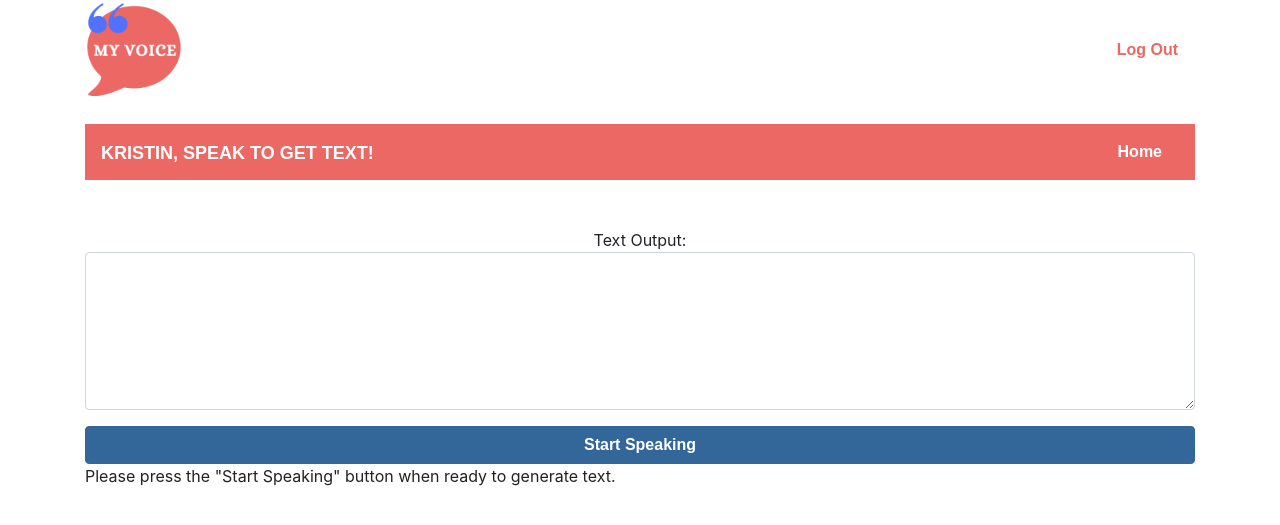
After one commit to kristcar/Speech_Output, a Django app: template SpeechOutput/SpeechOutputApp/templates/speakToText.html in a window 1280 px wide. The commit adds this page. Shown: the top 525 px of the page. Run offline with Django 3.2, Linux system fonts and the light colour scheme; the template is opened without the code that fills it: values that come from a table or form of the project are taken from there, others are empty; data comes from the database, SQL or seed files in the repository; both versions use the stored data as it was after the commit; some libraries are stand-ins or nearby versions; some web fonts are replaced.

Commit message:
added HTML form in for the speech to text page

```diff
--- /dev/null
+++ b/SpeechOutput/SpeechOutputApp/static/js/speechToText.js
@@ -0,0 +1,6 @@
+var speechRecognition = window.webkitSpeechRecognition;
+var recognition = new speechRecognition();
+
+var instructions = $("instructions");
+var generated_text = $("#generated_text");
+var content = "";
--- a/SpeechOutput/SpeechOutputApp/templates/edit.html
+++ b/SpeechOutput/SpeechOutputApp/templates/edit.html
@@ -30,7 +30,7 @@
 
       <nav class="navbar navbar-expand-lg navbar-dark bg-primary">
         <a class="navbar-brand" href="#"
-          >Welcome, {{current_user.first_name}}!</a
+          >{{current_user.first_name}}, choose an item to remove!</a
         >
         <div class="collapse navbar-collapse" id="navbarColor01">
           <ul class="navbar-nav mr-auto"></ul>
--- a/SpeechOutput/SpeechOutputApp/templates/picToSpeak.html
+++ b/SpeechOutput/SpeechOutputApp/templates/picToSpeak.html
@@ -31,7 +31,7 @@
 
 
       <nav class="navbar navbar-expand-lg navbar-dark bg-primary">
-        <a class="navbar-brand" href="#">Welcome, {{current_user.first_name}}!</a>
+        <a class="navbar-brand" href="#">{{current_user.first_name}}, click to speak!</a>
         <div class="collapse navbar-collapse" id="navbarColor01">
           <ul class="navbar-nav mr-auto">
 
--- /dev/null
+++ b/SpeechOutput/SpeechOutputApp/templates/speakToText.html
@@ -0,0 +1,56 @@
+<!DOCTYPE html>
+<html lang="en">
+  <head>
+    <meta charset="UTF-8" />
+    <meta http-equiv="X-UA-Compatible" content="IE=edge" />
+    <meta name="viewport" content="width=device-width, initial-scale=1.0" />
+    <title>My Voice</title>
+    <link
+      rel="stylesheet"
+      href="https://stackpath.bootstrapcdn.com/bootstrap/4.5.2/css/bootstrap.min.css"
+      integrity="sha384-JcKb8q3iqJ61gNV9KGb8thSsNjpSL0n8PARn9HuZOnIxN0hoP+VmmDGMN5t9UJ0Z"
+      crossorigin="anonymous"
+    />
+    {% load static %}
+    <link rel="stylesheet" href="{% static 'css/bootstrap.css' %}" />
+    <link href="{% static '/img/favicon.png' %}" rel="icon" />
+  </head>
+  <body>
+    <div class="container">
+      <div class="header">
+        <img
+          src="{% static '/img/MyVoiceLogo.png' %}"
+          alt="My Voice Logo"
+          class="header_login_logo"
+        />
+        <a href = "/logout">
+          <button type="submit" class="btn btn-link">Log Out</button>
+        </a>
+      </div>
+
+      <nav class="navbar navbar-expand-lg navbar-dark bg-primary mt-4">
+        <a class="navbar-brand" href="#"
+          >{{current_user.first_name}}, speak to get text!</a>
+          <div class="collapse navbar-collapse" id="navbarColor01">
+            <ul class="navbar-nav mr-auto">
+            </ul>
+            <a class="form-inline my-2 my-lg-0" href="/home">
+              <button type="button" class="btn btn-primary">Home</button>
+            </a>
+          </div>
+      </nav>
+
+      <div class = "text-center mt-5">
+        Text Output:
+      </div>
+      <form>
+        <div class = "form-group">
+          <textarea id = "generated_text" rows = "6" class = "form-control"></textarea>
+        </div>
+        <button id = "start_button" class = "btn btn-info btn-block">Start Speaking</button>
+        <p id = "instructions">Please press the "Start Speaking" button when ready to generate text.</p>
+      </form>
+  </body>
+  <script src="{% static '/js/speechToText.js' %}"></script>
+  <script src="https://ajax.googleapis.com/ajax/libs/jquery/3.5.1/jquery.min.js"></script>
+</html>
```
Also changed, not shown: SpeechOutput/SpeechOutputApp/views.py (+9 -0 lines), SpeechOutput/db.sqlite3.
